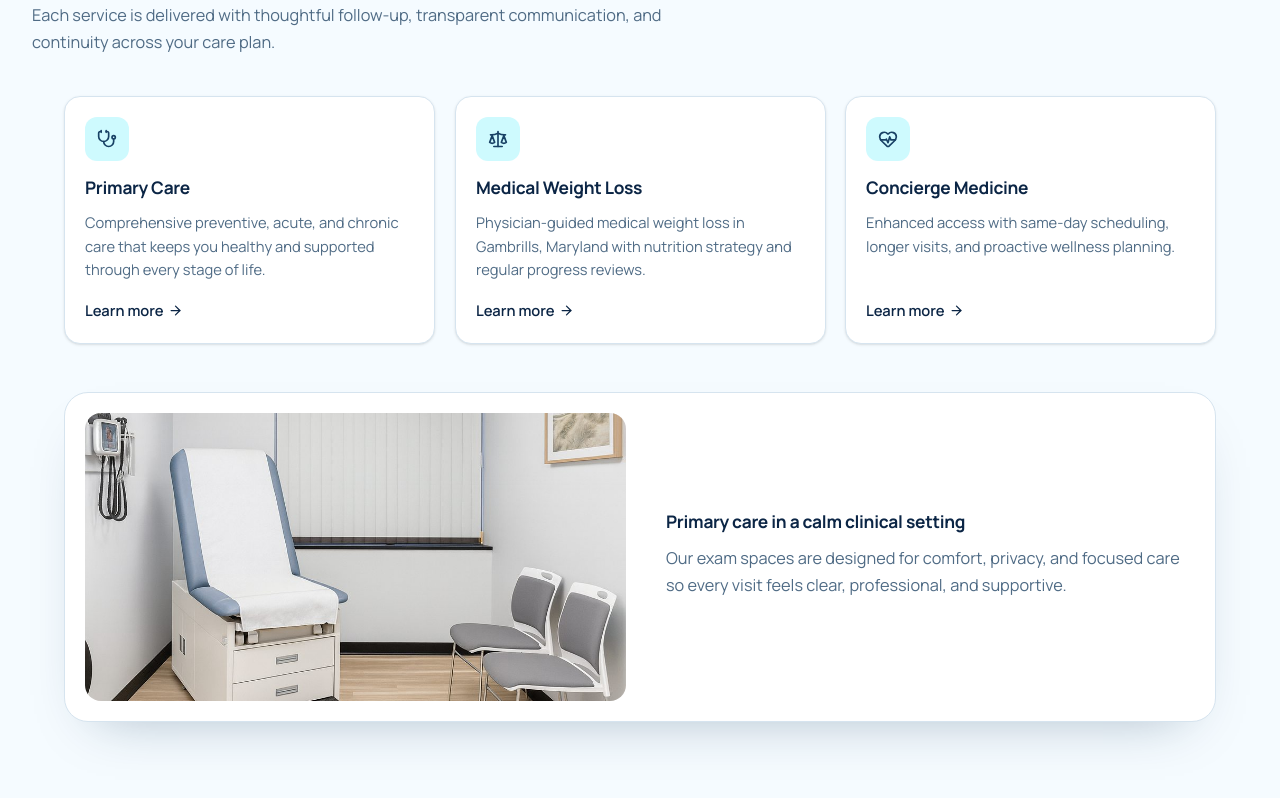
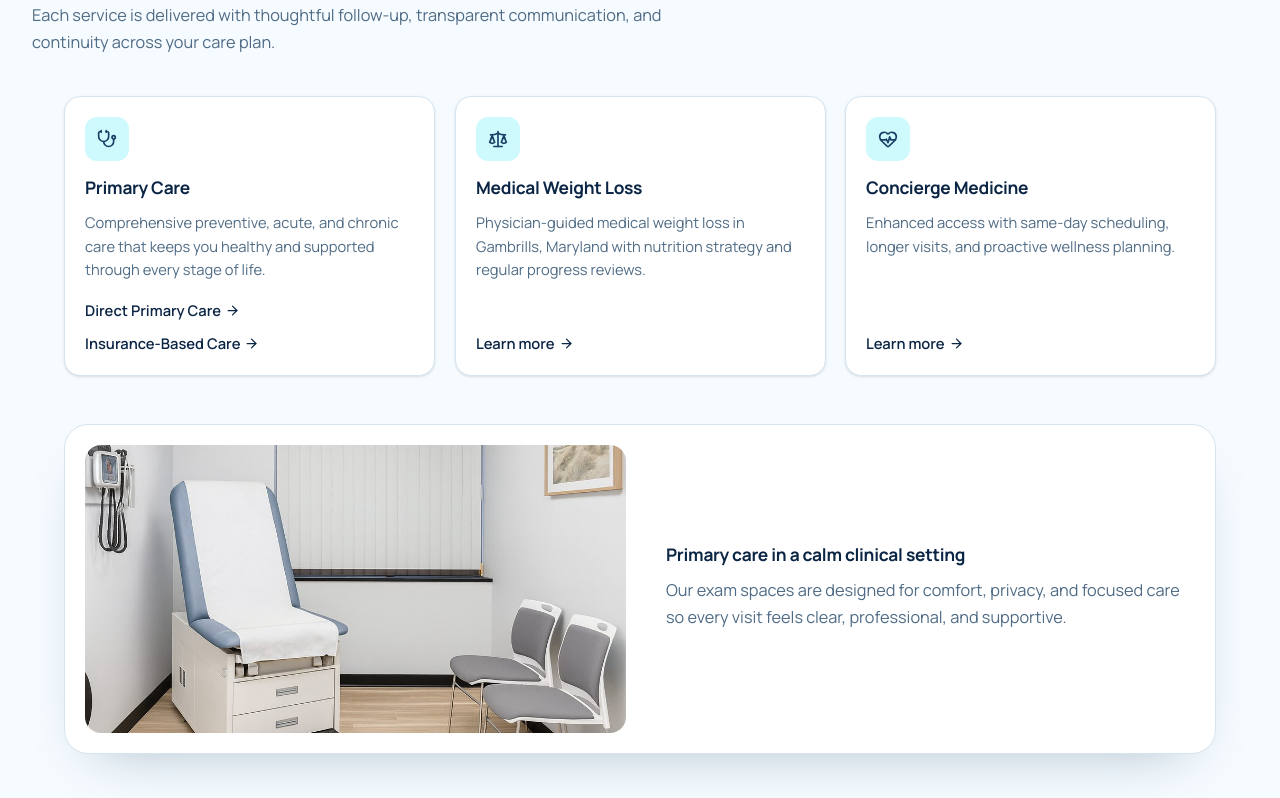
Before and after one commit to Damtish/healtopia-website, a React (Vite) app: page /services in a window 1280 px wide. Shown: the part 629-1427 px from the top of the page. Built offline with nearby package versions, Linux system fonts and the light colour scheme; no server answers.

Commit message:
seo: improve services internal linking
- Replace Primary Care self-link on services page
- Add crawlable links to Direct Primary Care and Insurance-Based Care
- Preserve existing service card behavior for single-link cards
- Keep services page metadata and design unchanged

```diff
--- a/src/components/ServiceCard.jsx
+++ b/src/components/ServiceCard.jsx
@@ -3,8 +3,19 @@ import { motion, useReducedMotion } from 'framer-motion'
 import { ArrowRight } from 'lucide-react'
 import { getCardHover, getRevealProps } from '../lib/motion'
 
-function ServiceCard({ title, description, icon: Icon, path, delay = 0 }) {
+function ServiceCard({ title, description, icon: Icon, path, links, delay = 0 }) {
   const reduceMotion = useReducedMotion()
+
+  const renderLink = (to, label) => (
+    <Link
+      key={to}
+      to={to}
+      className="ht-motion-smooth inline-flex items-center gap-1 text-[0.92rem] font-semibold text-ht-navy-700 group-hover:gap-2"
+    >
+      {label}
+      <ArrowRight size={15} />
+    </Link>
+  )
 
   return (
     <motion.article
@@ -17,7 +28,11 @@ function ServiceCard({ title, description, icon: Icon, path, delay = 0 }) {
       </div>
       <h3 className="text-[1.15rem] font-bold text-ht-navy">{title}</h3>
       <p className="mt-3 flex-1 text-[0.92rem] leading-relaxed text-ht-gray">{description}</p>
-      {path ? (
+      {Array.isArray(links) && links.length > 0 ? (
+        <div className="mt-4 flex flex-col gap-2">
+          {links.map((link) => renderLink(link.to, link.label))}
+        </div>
+      ) : path ? (
         <Link
           to={path}
           className="ht-motion-smooth mt-4 inline-flex items-center gap-1 text-[0.92rem] font-semibold text-ht-navy-700 group-hover:gap-2"
--- a/src/data/services.js
+++ b/src/data/services.js
@@ -13,7 +13,10 @@ const services = [
     description:
       'Comprehensive preventive, acute, and chronic care that keeps you healthy and supported through every stage of life.',
     icon: 'Stethoscope',
-    path: '/services',
+    links: [
+      { label: 'Direct Primary Care', to: '/direct-primary-care' },
+      { label: 'Insurance-Based Care', to: '/insurance-based-primary-care' },
+    ],
   },
   {
     id: 'weight-loss',
--- a/src/pages/Services.jsx
+++ b/src/pages/Services.jsx
@@ -45,6 +45,7 @@ function Services() {
               description={service.description}
               icon={serviceIconMap[service.icon]}
               path={service.path}
+              links={service.links}
               delay={index * 0.07}
             />
           ))}
```
